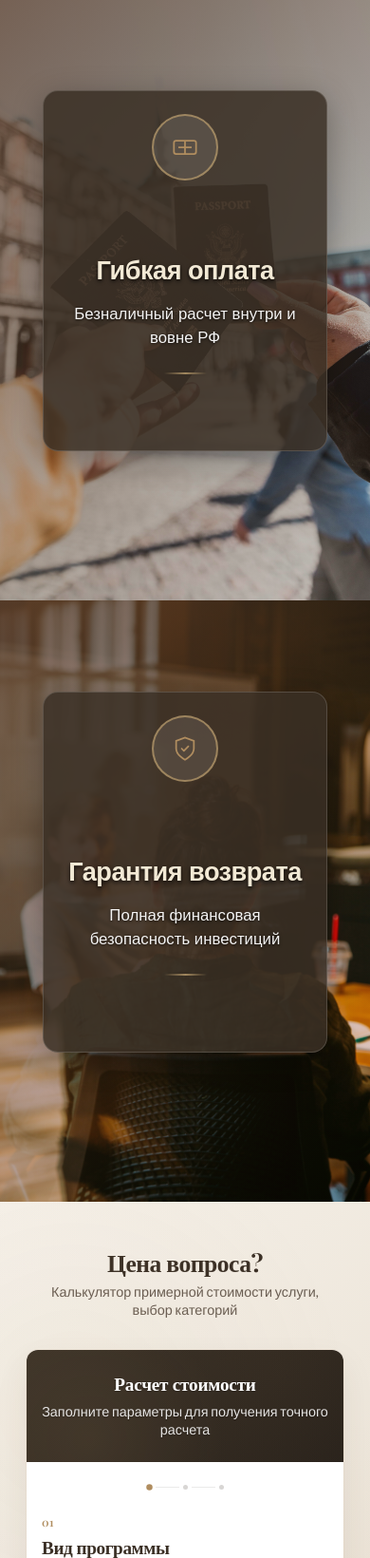
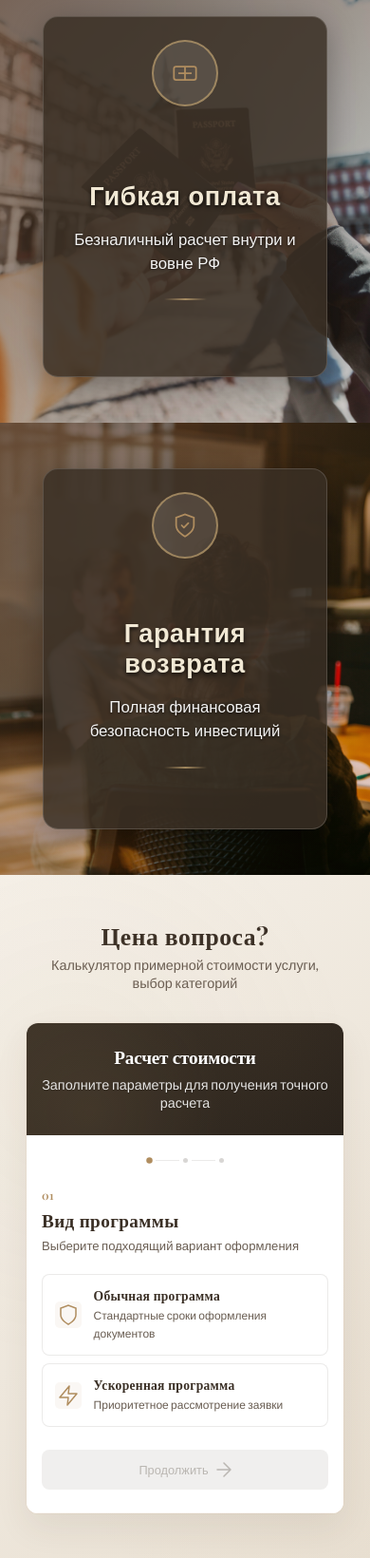
Before and after one commit to SoloveyIlya/smart-eu-solution, a PHP site: page / in a window 390 px wide. Shown: the part 3819-5459 px from the top of the page at 95% size. Run offline with PHP 8.4, Linux system fonts and the light colour scheme.

Commit message:
Fix advantages

```diff
--- a/style.css
+++ b/style.css
@@ -125,7 +125,7 @@ h1, h2, h3, h4 {
   font-size: var(--text-heading-size);
   font-weight: var(--text-heading-weight);
   line-height: var(--text-heading-line-height);
-  letter-spacing: -0.02em;
+  letter-spacing: 0.02em;
   color: var(--text-dark);
 }
 
@@ -1777,6 +1777,7 @@ p, .text-body, .step-description, .challenge-content p, .advantage-content p, .o
   align-items: center;
   justify-content: center;
   z-index: 1;
+  padding: var(--section-padding-mobile);
 }
 
 /* Позиции блоков */
@@ -2022,20 +2023,9 @@ p, .text-body, .step-description, .challenge-content p, .advantage-content p, .o
 
 @media (max-width: 768px) {
   .advantages-section {
-    min-height: 200vh; /* Уменьшено только это */
     padding: 0;
     display: flex;
     flex-direction: column;
-    .advantage-combo:not(.advantage-combo-1) {
-      --section-padding-mobile: var(--spacing-xxxl-mobile) 0;
-    }
-
-  }
-
-  .advantage-combo:not(.advantage-combo-1) > .container {
-    padding: var(--section-padding-mobile);
-    height: calc(100% - (2 * var(--spacing-xxxl-mobile)));
-    align-items: flex-start; /* или center в зависимости от нужного выравнивания */
   }
 
 
@@ -2076,9 +2066,7 @@ p, .text-body, .step-description, .challenge-content p, .advantage-content p, .o
   position: relative;
   width: 100% !important;
   left: 0 !important;
-  height: 80vh; /* Уменьшено только это */
   margin: 0;
-  padding: 0;
   display: flex;
   justify-content: center;
   align-items: center;
@@ -2141,13 +2128,6 @@ advantage-combo:not(.advantage-combo-1) {
 }
 .advantages-section {
   padding: 0;
-  min-height: 200vh; /* Уменьшено только это */
-}
-
-.advantage-combo:not(.advantage-combo-1) > .container {
-  padding: var(--section-padding-mobile);
-  height: calc(100% - (2 * var(--spacing-xxxl-mobile)));
-  align-items: flex-start; /* или center в зависимости от нужного выравнивания */
 }
 
 .advantages-header {
@@ -2161,17 +2141,8 @@ advantage-combo:not(.advantage-combo-1) {
   text-shadow: 0 2px 5px rgba(0, 0, 0, 0.7);
 }
 
-.advantage-combo {
-  height: 75vh; /* Уменьшено только это */
-  margin: 0;
-}
-
 .advantage-combo .advantage-bg {
   height: 100%;
-}
-
-.advantage-combo-1 .advantage-bg {
-  height: 75vh; /* Уменьшено только это */
 }
 
 .advantage-combo > .container {
@@ -2372,7 +2343,7 @@ advantage-combo:not(.advantage-combo-1) {
   color: var(--text-dark);
   margin-bottom: var(--spacing-xs);
   font-weight: 700; /* Более жирный */
-  letter-spacing: -0.02em;
+  letter-spacing: 0.02em;
   line-height: 1.2;
 }
 
```
Also changed, not shown: other parts of style.css (+10 -11 lines).
